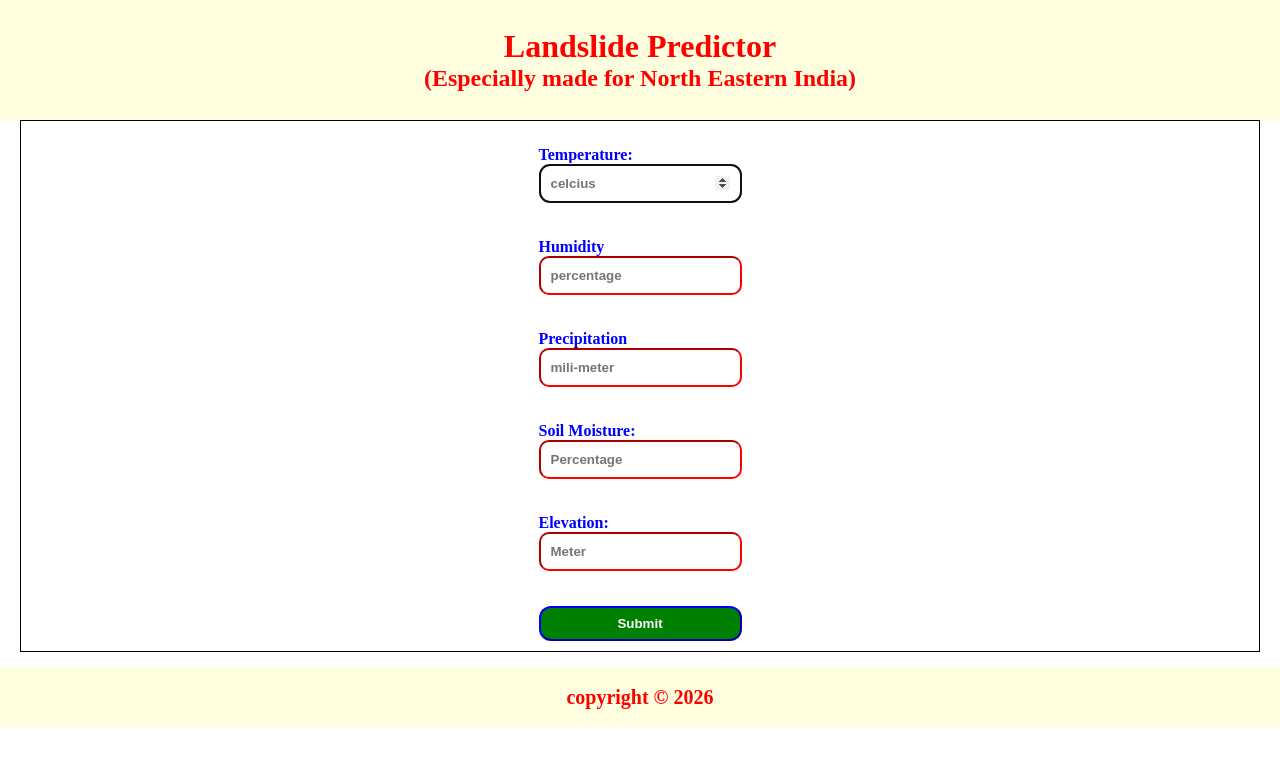
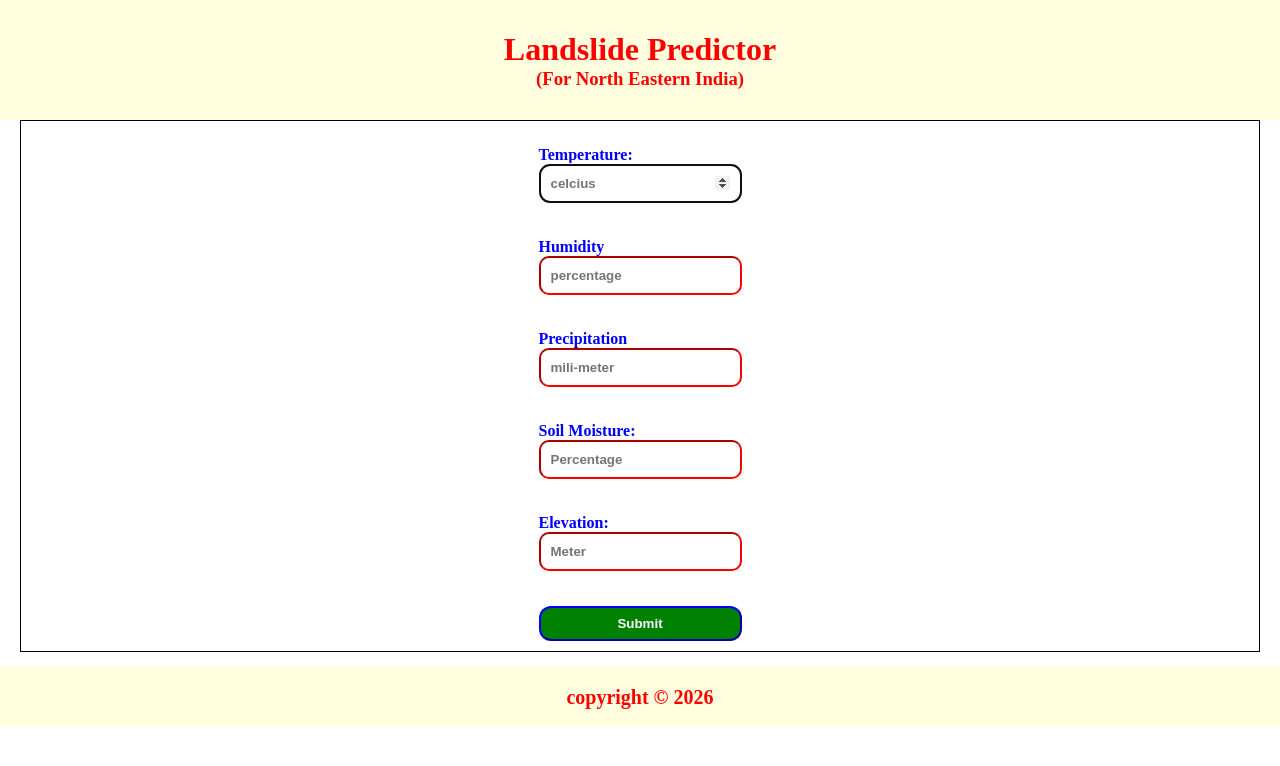
Before and after one commit to srijanchakraborty182006-cmd/Landslide-Predictor, a plain HTML site: page index.html in a window 1280 px wide. Drawn offline with Linux system fonts and the light colour scheme.

Commit message:
Modify index.html for subtitle and structure
Updated the subtitle and ensured proper HTML structure.

```diff
--- a/index.html
+++ b/index.html
@@ -9,7 +9,7 @@
 <body>
     <div class="heading ly">
         <h1>Landslide Predictor</h1>
-        <h2>(Especially made for North Eastern India)</h2>
+        <h3>(For North Eastern India)</h3>
     </div>
     <div class="content">
     <form id="landslide">
```
